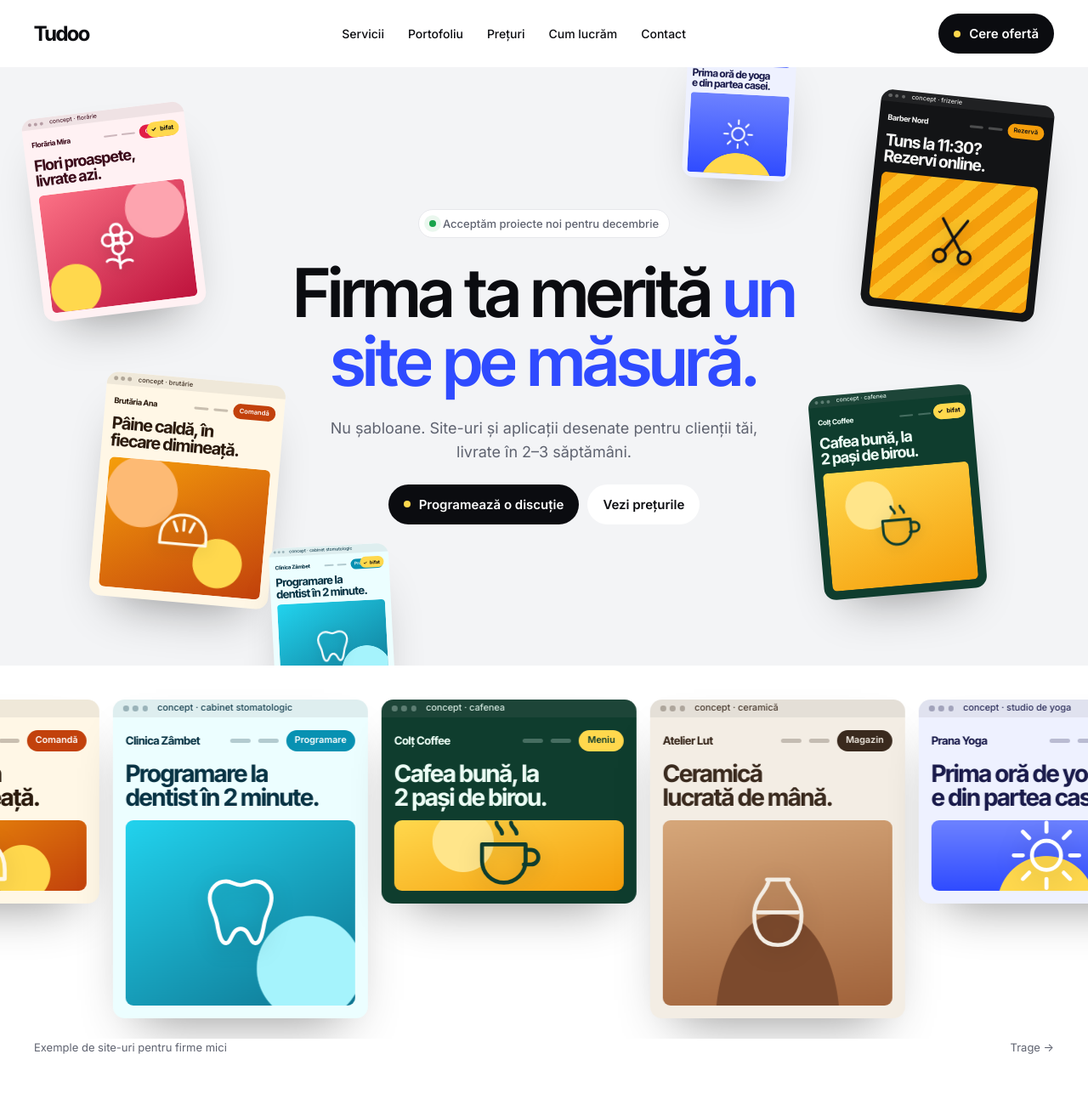
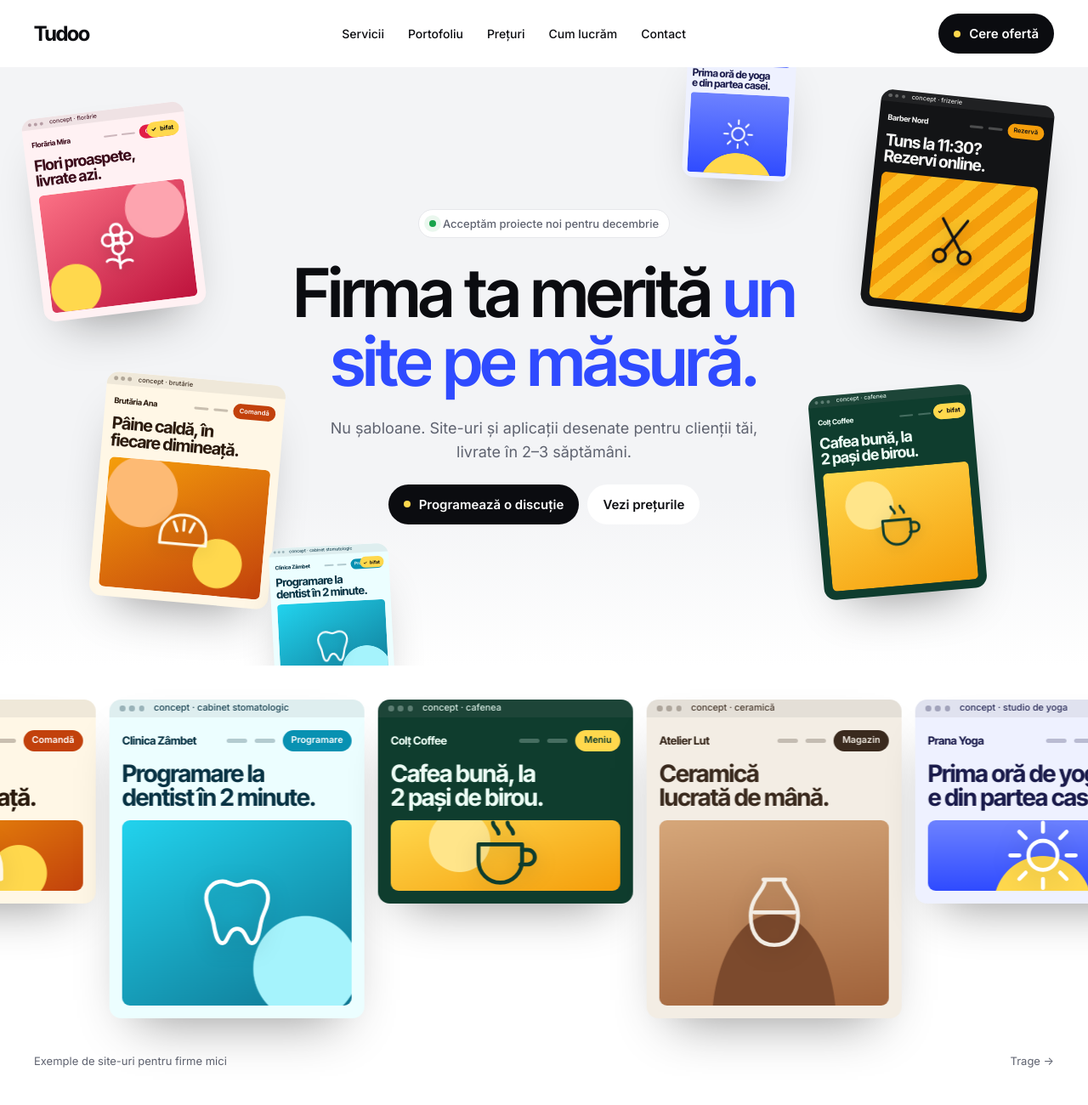
Before and after one commit to AlexNtayada/tudoo-site, an Astro site: page / in a window 1280 px wide. Shown: the top 1300 px of the page at 85% size. Built offline with nearby package versions, Linux system fonts and the light colour scheme; Astro itself is replaced by a stand-in of ours.

Commit message:
Umbrele din carusel nu mai sunt tăiate; hero-ul trece lin în alb
Co-Authored-By: Claude Opus 5.5 <noreply@anthropic.com>
Claude-Session: https://claude.ai/code/session_016fNXyxAxxgkYgF9LxMyeaf

```diff
--- a/src/styles/global.css
+++ b/src/styles/global.css
@@ -82,7 +82,7 @@ html.lenis, html.lenis body { height: auto }
 .ms-ok svg { width: 4.6cqw; height: 4.6cqw }
 
 /* hero mozaic */
-.mosaic { position: relative; overflow: hidden; background: var(--soft); min-height: clamp(620px, 88vh, 860px); display: flex; align-items: center; justify-content: center; padding-block: 96px }
+.mosaic { position: relative; overflow: hidden; background: linear-gradient(180deg, var(--soft) 0%, var(--soft) 72%, var(--bg) 100%); min-height: clamp(620px, 88vh, 860px); display: flex; align-items: center; justify-content: center; padding-block: 96px }
 .mosaic-c { position: relative; z-index: 3; display: flex; flex-direction: column; align-items: center; text-align: center; gap: 24px; max-width: min(760px, 54vw) }
 .mosaic h1 { font-size: clamp(42px, 6.2vw, 96px); font-weight: 600 }
 .mosaic .btn.ghost { background: #fff }
@@ -106,7 +106,8 @@ html.lenis, html.lenis body { height: auto }
 }
 
 /* carusel */
-.reel { overflow-x: auto; scrollbar-width: none; cursor: grab; padding-block: 40px 24px }
+/* spațiu generos sus și jos, ca umbrele cardurilor să nu fie tăiate de containerul care derulează */
+.reel { overflow-x: auto; overflow-y: hidden; scrollbar-width: none; cursor: grab; padding-block: 56px 110px; margin-block: -16px -70px }
 .reel::-webkit-scrollbar { display: none }
 .reel.drag { cursor: grabbing }
 @media (hover: hover) and (pointer: fine) { .reel, .reel * { cursor: none !important } }
```
